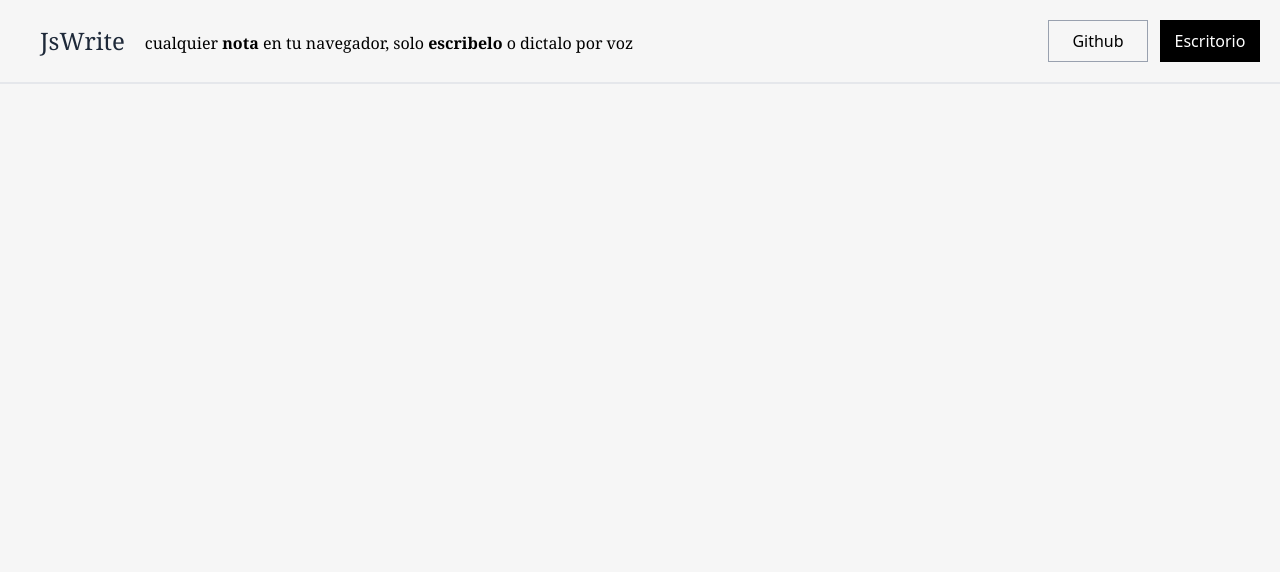
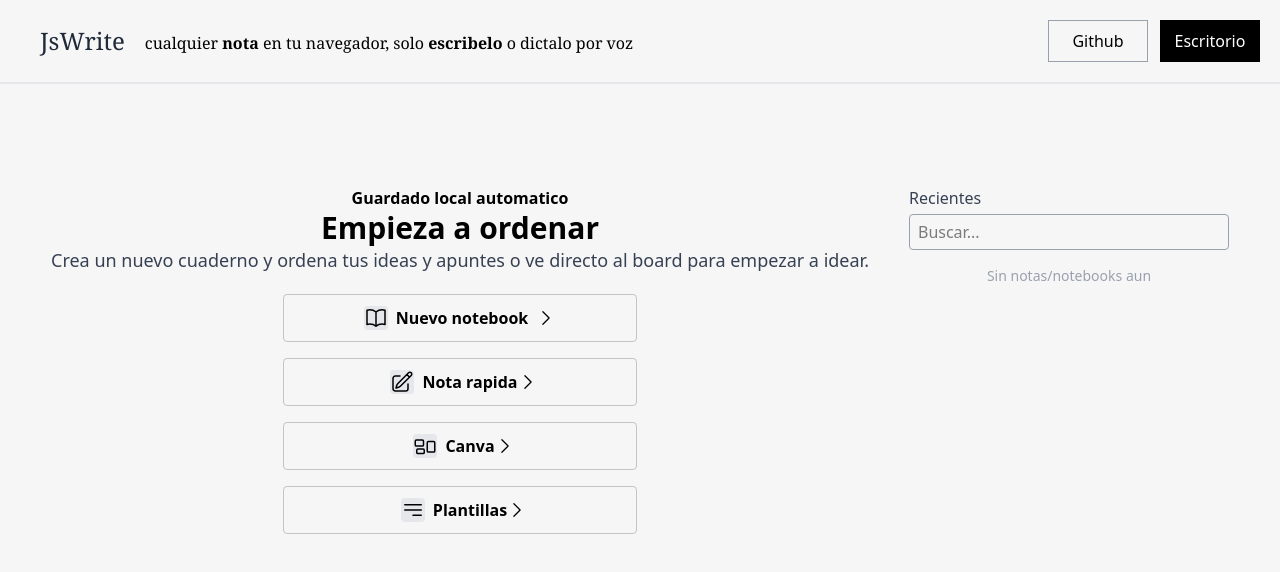
Before and after one commit to AngelosGD/jswrite, a Next.js app in the folder apps/web/: page / in a window 1280 px wide. Shown: the top 572 px of the page. Built offline with nearby package versions, Linux system fonts and the light colour scheme.

Commit message:
seccion de botones de opciones y input de busqueda
-queda en la main por hacer el footer solamente

```diff
--- /dev/null
+++ b/apps/web/app/components/heroOptions.tsx
@@ -0,0 +1,175 @@
+"use client";
+
+export default function HeroOptions() {
+  return (
+    <div className="items-center justify-center flex mt-[8%] flex-col gap-5">
+        <div className="flex flex-col md:flex-row gap-10 items-start justify-center">
+        <div className="items-center justify-center flex flex-col ">
+          <p className="font-sans font-bold ">Guardado local automatico</p>
+          <p className="font-sans text-3xl font-bold">
+            Empieza a <span className="text-mist-800">ordenar</span>
+          </p>
+
+          <p className="font-sans text-center text-gray-700 text-lg">
+            Crea un nuevo cuaderno y ordena tus ideas y apuntes o ve directo al
+            board para empezar a idear.
+          </p>
+
+          <div className="flex flex-col gap-4 mt-5">
+            <button className="group flex items-center gap-2 transition duration-300 ease pr-20 pl-20 border h-12 border-black/20 rounded">
+              <svg
+                xmlns="http://www.w3.org/2000/svg"
+                fill="none"
+                viewBox="0 0 24 24"
+                stroke-width="1.5"
+                stroke="currentColor"
+                className="size-6 bg-gray-200 rounded"
+              >
+                <path
+                  stroke-linecap="round"
+                  stroke-linejoin="round"
+                  d="M12 6.042A8.967 8.967 0 0 0 6 3.75c-1.052 0-2.062.18-3 .512v14.25A8.987 8.987 0 0 1 6 18c2.305 0 4.408.867 6 2.292m0-14.25a8.966 8.966 0 0 1 6-2.292c1.052 0 2.062.18 3 .512v14.25A8.987 8.987 0 0 0 18 18a8.967 8.967 0 0 0-6 2.292m0-14.25v14.25"
+                />
+              </svg>
+              <span className="hover:text-green-700 flex items-center gap-2">
+                <span className="font-sans font-semibold transition duration-200 ease">
+                  Nuevo notebook
+                </span>
+                <svg
+                  xmlns="http://www.w3.org/2000/svg"
+                  fill="none"
+                  viewBox="0 0 24 24"
+                  stroke-width="1.5"
+                  stroke="currentColor"
+                  className="size-5 transition-transform duration-300 ease group-hover:translate-x-1"
+                >
+                  <path
+                    stroke-linecap="round"
+                    stroke-linejoin="round"
+                    d="m8.25 4.5 7.5 7.5-7.5 7.5"
+                  />
+                </svg>
+              </span>
+            </button>
+
+            <button className="group flex items-center justify-center transition duration-300 ease pr-20 pl-20 border h-12 border-black/20 rounded">
+              <svg
+                xmlns="http://www.w3.org/2000/svg"
+                fill="none"
+                viewBox="0 0 24 24"
+                stroke-width="1.5"
+                stroke="currentColor"
+                className="size-6 bg-gray-200 rounded m-2"
+              >
+                <path
+                  stroke-linecap="round"
+                  stroke-linejoin="round"
+                  d="m16.862 4.487 1.687-1.688a1.875 1.875 0 1 1 2.652 2.652L10.582 16.07a4.5 4.5 0 0 1-1.897 1.13L6 18l.8-2.685a4.5 4.5 0 0 1 1.13-1.897l8.932-8.931Zm0 0L19.5 7.125M18 14v4.75A2.25 2.25 0 0 1 15.75 21H5.25A2.25 2.25 0 0 1 3 18.75V8.25A2.25 2.25 0 0 1 5.25 6H10"
+                />
+              </svg>
+              <span className="font-sans font-semibold group-hover:text-green-700 transition duration-200 ease">
+                Nota rapida
+              </span>
+              <svg
+                xmlns="http://www.w3.org/2000/svg"
+                fill="none"
+                viewBox="0 0 24 24"
+                stroke-width="1.5"
+                stroke="currentColor"
+                className="size-5 transition-all duration-300 ease group-hover:translate-x-1 group-hover:text-green-700"
+              >
+                <path
+                  stroke-linecap="round"
+                  stroke-linejoin="round"
+                  d="m8.25 4.5 7.5 7.5-7.5 7.5"
+                />
+              </svg>
+            </button>
+
+            <button className="group flex items-center justify-center transition duration-300 ease pr-20 pl-20 border h-12 border-black/20 rounded">
+              <svg
+                xmlns="http://www.w3.org/2000/svg"
+                fill="none"
+                viewBox="0 0 24 24"
+                stroke-width="1.5"
+                stroke="currentColor"
+                className="size-6 bg-gray-200 rounded m-2"
+              >
+                <path
+                  stroke-linecap="round"
+                  stroke-linejoin="round"
+                  d="M2.25 7.125C2.25 6.504 2.754 6 3.375 6h6c.621 0 1.125.504 1.125 1.125v3.75c0 .621-.504 1.125-1.125 1.125h-6a1.125 1.125 0 0 1-1.125-1.125v-3.75ZM14.25 8.625c0-.621.504-1.125 1.125-1.125h5.25c.621 0 1.125.504 1.125 1.125v8.25c0 .621-.504 1.125-1.125 1.125h-5.25a1.125 1.125 0 0 1-1.125-1.125v-8.25ZM3.75 16.125c0-.621.504-1.125 1.125-1.125h5.25c.621 0 1.125.504 1.125 1.125v2.25c0 .621-.504 1.125-1.125 1.125h-5.25a1.125 1.125 0 0 1-1.125-1.125v-2.25Z"
+                />
+              </svg>
+              <span className="font-sans font-semibold group-hover:text-green-700 transition duration-200 ease">
+                Canva
+              </span>
+              <svg
+                xmlns="http://www.w3.org/2000/svg"
+                fill="none"
+                viewBox="0 0 24 24"
+                stroke-width="1.5"
+                stroke="currentColor"
+                className="size-5 transition-all duration-300 ease group-hover:translate-x-1 group-hover:text-green-700"
+              >
+                <path
+                  stroke-linecap="round"
+                  stroke-linejoin="round"
+                  d="m8.25 4.5 7.5 7.5-7.5 7.5"
+                />
+              </svg>
+            </button>
+
+            <button className="group flex items-center justify-center transition duration-300 ease pr-20 pl-20 border h-12 border-black/20 rounded">
+              <svg
+                xmlns="http://www.w3.org/2000/svg"
+                fill="none"
+                viewBox="0 0 24 24"
+                stroke-width="1.5"
+                stroke="currentColor"
+                className="size-6 bg-gray-200 rounded m-2"
+              >
+                <path
+                  stroke-linecap="round"
+                  stroke-linejoin="round"
+                  d="M3.75 6.75h16.5M3.75 12h16.5M12 17.25h8.25"
+                />
+              </svg>
+              <span className="font-sans font-semibold group-hover:text-green-700 transition duration-200 ease">
+                Plantillas
+              </span>
+              <svg
+                xmlns="http://www.w3.org/2000/svg"
+                fill="none"
+                viewBox="0 0 24 24"
+                stroke-width="1.5"
+                stroke="currentColor"
+                className="size-5 transition-all duration-300 ease group-hover:translate-x-1 group-hover:text-green-700"
+              >
+                <path
+                  stroke-linecap="round"
+                  stroke-linejoin="round"
+                  d="m8.25 4.5 7.5 7.5-7.5 7.5"
+                />
+              </svg>
+            </button>
+          </div>
+        </div>
+        {/* Div para la parte de listado de notas recientes y input para busquedda */}
+        <div className="flex flex-col gap-4 w-80">
+          <div>
+            <p className="font-sans text-gray-700 mb-1">Recientes</p>
+            <input
+              type="text"
+              placeholder="Buscar..."
+              className="border h-9 border-gray-400 p-2 w-full focus:border-gray-400 focus:outline-none focus:ring-1 focus:ring-gray-400 rounded transition duration-100 ease"
+            />
+          </div>
+          <p className="font-sans text-gray-400 text-sm text-center">
+            Sin notas/notebooks aun
+          </p>
+        </div>
+      </div>
+    </div>
+  );
+}
--- a/apps/web/app/page.tsx
+++ b/apps/web/app/page.tsx
@@ -1,10 +1,12 @@
 'use client'
 import Nav from "./components/nav"
+import Hero from "./components/heroOptions"
 
 export default function Home() {
   return(
     <div>
       <Nav/>
+      <Hero/>
     </div>
   )
 }
```
